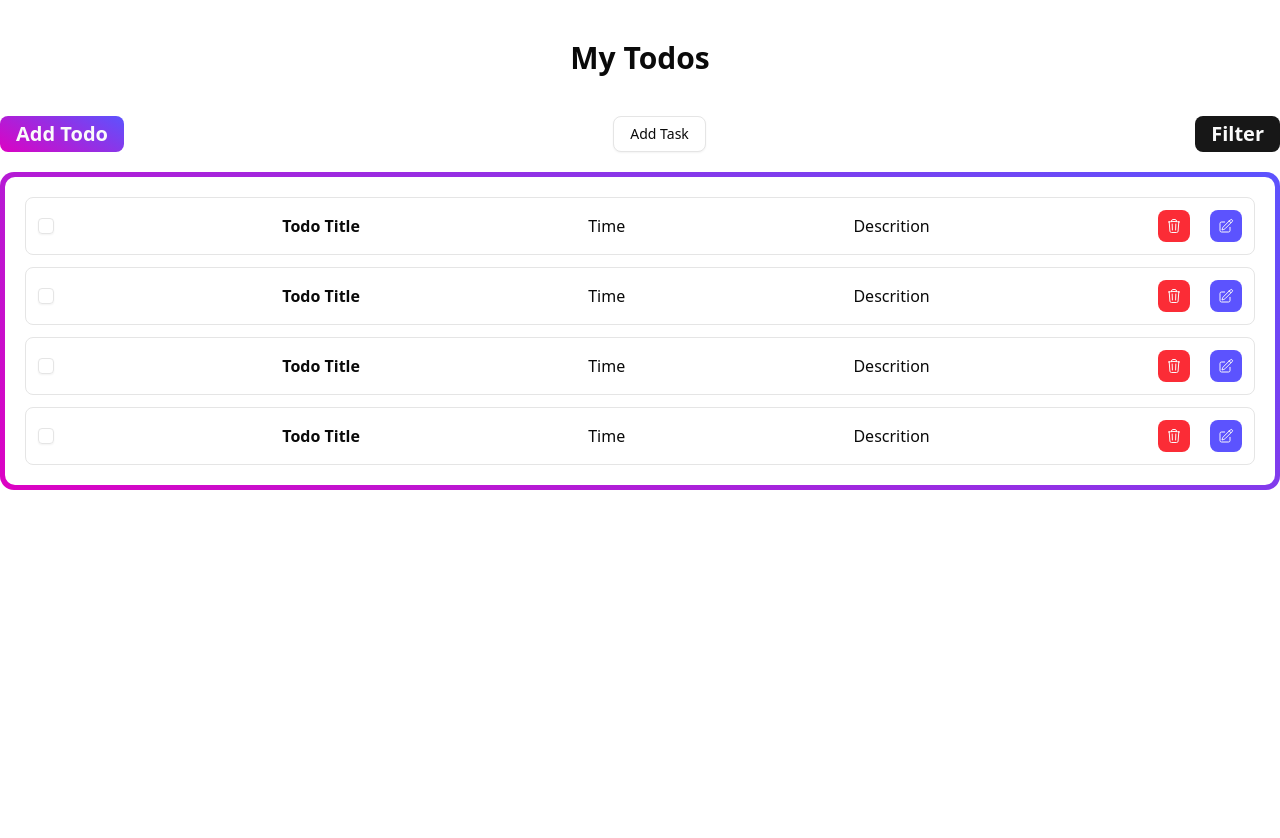
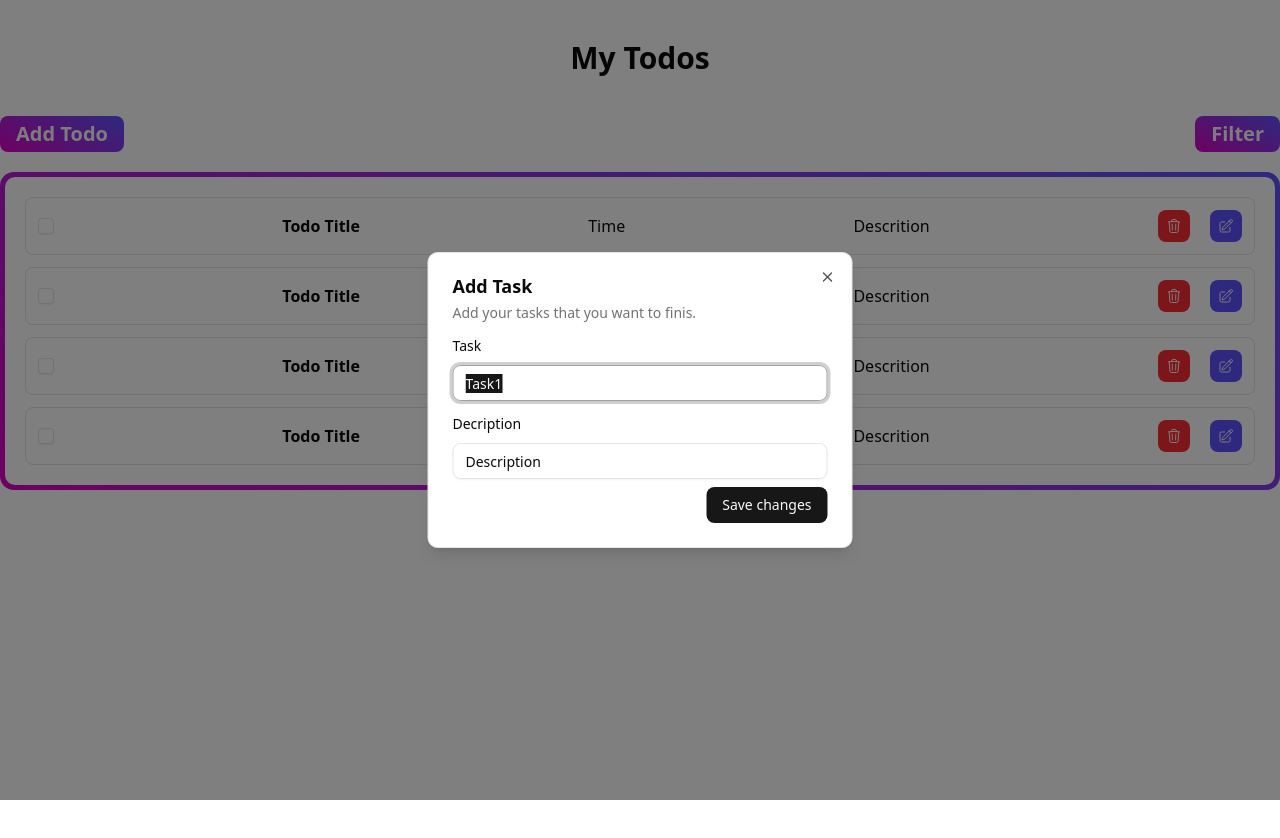
Before and after one commit to mdarrakibislamrifat/hands-on-redux-toolkit, a React app: page / in a window 1280 px wide. Both pictures are taken after a click on the button "Add Todo". Built offline with nearby package versions, Linux system fonts and the light colour scheme; the HTML template or start-up script is replaced by a standard one.

Commit message:
handle modal

```diff
--- a/src/components/todo/AddTodoModal.tsx
+++ b/src/components/todo/AddTodoModal.tsx
@@ -1,43 +1,60 @@
+
+import { useState, type FormEvent } from "react"
 import { Button } from "../ui/button"
 import { Dialog, DialogClose, DialogContent, DialogDescription, DialogFooter, DialogHeader, DialogTitle, DialogTrigger } from "../ui/dialog"
 import { Input } from "../ui/input"
 import { Label } from "../ui/label"
 
 
+
 const AddTodoModal = () => {
+
+    const [task, setTask] = useState("");
+    const [description, setDescription] = useState("");
+
+    const onSubmit = (e) => {
+        e.preventDefault();
+
+        console.log({ task, description });
+    }
+
+
     return (
         <Dialog>
-            <form>
+
             <DialogTrigger asChild>
-                    <Button variant="outline">Add Task</Button>
+                <Button className="bg-primary-gradient text-xl font-semibold">Add Todo</Button>
             </DialogTrigger>
+
             <DialogContent className="sm:max-w-[425px]">
                 <DialogHeader>
-                        <DialogTitle>Edit profile</DialogTitle>
+                    <DialogTitle>Add Task</DialogTitle>
                     <DialogDescription>
-                            Make changes to your profile here. Click save when you&apos;re
-                            done.
+                        Add your tasks that you want to finis.
                     </DialogDescription>
                 </DialogHeader>
+                <form onSubmit={onSubmit}>
                     <div className="grid gap-4">
                         <div className="grid gap-3">
-                            <Label htmlFor="name-1">Name</Label>
-                            <Input id="name-1" name="name" defaultValue="Task1" />
+                            <Label htmlFor="task">Task</Label>
+                            <Input onBlur={(e) => setTask(e.target.value)} id="task" name="task" defaultValue="Task1" />
                         </div>
                         <div className="grid gap-3">
-                            <Label htmlFor="username-1">Decription</Label>
-                            <Input id="username-1" name="username" defaultValue="@peduarte" />
+                            <Label htmlFor="description">Decription</Label>
+                            <Input onBlur={(e) => setDescription(e.target.value)} id="description" name="description" defaultValue="Description" />
                         </div>
                     </div>
-                    <DialogFooter>
+                    <div className="flex justify-end mt-2">
                         <DialogClose asChild>
-                            <Button variant="outline">Cancel</Button>
+
+                            <Button type="submit">Save changes</Button>
                         </DialogClose>
-                        <Button type="submit">Save changes</Button>
-                    </DialogFooter>
+                    </div>
+                </form>
+
             </DialogContent>
-            </form>
-        </Dialog>
+
+        </Dialog >
     )
 }
 
--- a/src/components/todo/TodoContainer.tsx
+++ b/src/components/todo/TodoContainer.tsx
@@ -1,15 +1,16 @@
 import { Button } from "../ui/button"
 import AddTodoModal from "./AddTodoModal"
 import Todocard from "./Todocard"
+import TodoFilter from "./TodoFilter"
 
 
 const TodoContainer = () => {
     return (
         <div>
             <div className="flex justify-between mb-5">
-                <Button className="bg-primary-gradient text-xl font-semibold">Add Todo</Button>
+
                 <AddTodoModal />
-                <Button className="text-xl font-semibold">Filter</Button>
+                <TodoFilter />
             </div>
             <div className="bg-primary-gradient w-full h-full rounded-xl  p-[5px]" >
                 {/* <div className="bg-white p-5 flex justify-center items-center rounded-md text-2xl font-bold">
--- a/src/components/todo/TodoFilter.tsx
+++ b/src/components/todo/TodoFilter.tsx
@@ -1,20 +1,22 @@
+import { useState } from "react"
 import { Button } from "../ui/button"
 import { DropdownMenu, DropdownMenuContent, DropdownMenuLabel, DropdownMenuRadioGroup, DropdownMenuRadioItem, DropdownMenuSeparator, DropdownMenuTrigger } from "../ui/dropdown-menu"
 
 
 const TodoFilter = () => {
+    const [position, setPosition] = useState('bottom')
     return (
         <DropdownMenu>
             <DropdownMenuTrigger asChild>
-                <Button variant="outline">Open</Button>
+                <Button className="bg-primary-gradient text-xl font-semibold">Filter</Button>
             </DropdownMenuTrigger>
             <DropdownMenuContent className="w-56">
-                <DropdownMenuLabel>Panel Position</DropdownMenuLabel>
+                <DropdownMenuLabel>Filter by priority</DropdownMenuLabel>
                 <DropdownMenuSeparator />
                 <DropdownMenuRadioGroup value={position} onValueChange={setPosition}>
-                    <DropdownMenuRadioItem value="top">Top</DropdownMenuRadioItem>
-                    <DropdownMenuRadioItem value="bottom">Bottom</DropdownMenuRadioItem>
-                    <DropdownMenuRadioItem value="right">Right</DropdownMenuRadioItem>
+                    <DropdownMenuRadioItem value="high">High</DropdownMenuRadioItem>
+                    <DropdownMenuRadioItem value="medium">Medium</DropdownMenuRadioItem>
+                    <DropdownMenuRadioItem value="low">Low</DropdownMenuRadioItem>
                 </DropdownMenuRadioGroup>
             </DropdownMenuContent>
         </DropdownMenu>
```
Lines whose indentation alone changed are shown as unchanged.
